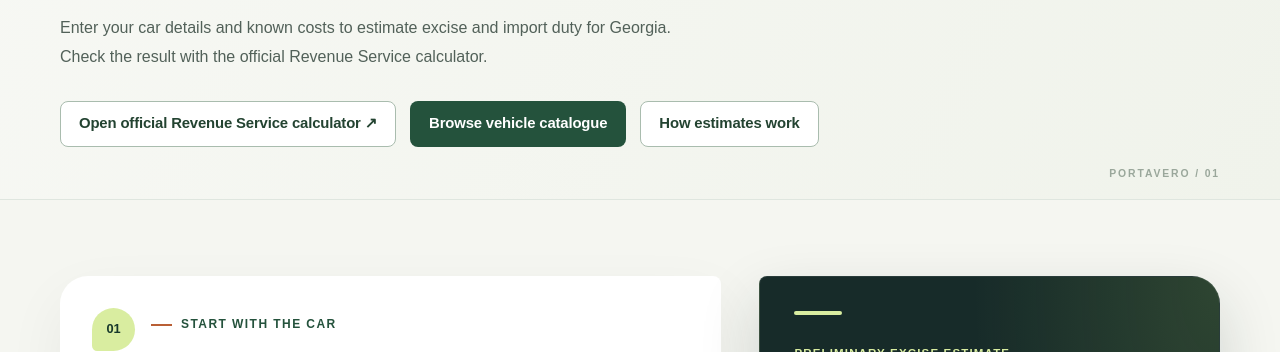
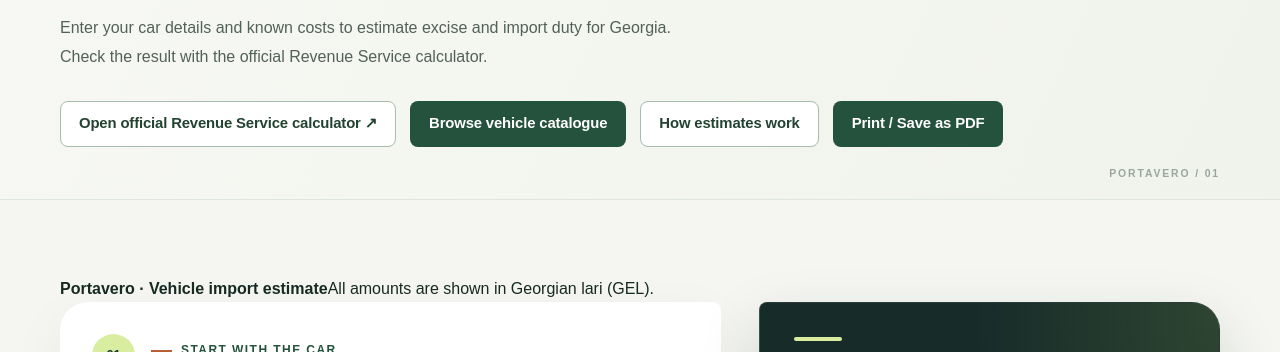
Before and after one commit to GIORGIO2032Q4E/portavero, a Next.js app: page /vehicle-import in a window 1280 px wide. Shown: the part 327-679 px from the top of the page. Built offline with nearby package versions, Linux system fonts and the light colour scheme; no server answers.

Commit message:
Add print action to vehicle import estimator

```diff
--- a/src/app/vehicle-import/page.tsx
+++ b/src/app/vehicle-import/page.tsx
@@ -79,7 +79,7 @@ export default function VehicleImportPage() {
   }, [year, declarationYear, steering, hybrid, classicCar, preAprilRegime, isElectric, engineCc, purchase, auction, inland, shipping, insurance, port, delivery]);
 
   return (
-    <>
+    <div className="vehicle-import-page">
       <section className="page-hero">
         <div className="container">
           <span className="eyebrow">Vehicle import planner</span>
@@ -89,12 +89,18 @@ export default function VehicleImportPage() {
             <a href={revenueServiceUrl} target="_blank" rel="noreferrer" className="button button-outline">Open official Revenue Service calculator ↗</a>
             <Link href="/vehicles" className="button button-dark">Browse vehicle catalogue</Link>
             <Link href="/how-it-works" className="button button-outline">How estimates work</Link>
+            <button type="button" className="button button-dark print-trigger" onClick={() => window.print()}>Print / Save as PDF</button>
           </div>
         </div>
       </section>
 
       <section className="section">
-        <div className="container tool-layout">
+        <div className="container">
+          <div className="print-report-meta">
+            <strong>Portavero · Vehicle import estimate</strong>
+            <span>All amounts are shown in Georgian lari (GEL).</span>
+          </div>
+          <div className="tool-layout">
           <section className="panel vehicle-panel">
             <div className="vehicle-section-heading"><span className="step-chip">01</span><div><span className="eyebrow">Start with the car</span><h2>Identify your vehicle</h2></div></div>
             <p className="panel-intro">This estimate uses a limited set of rules for passenger vehicles classified under HS 8703. Check the official calculator if you are unsure about your vehicle.</p>
@@ -209,6 +215,7 @@ export default function VehicleImportPage() {
             </div>
             <div className="disclaimer"><strong>{result.unknownCosts} of 7 cost categories still unknown.</strong> {result.unknownCosts > 0 ? "The displayed budget excludes blank costs, so it is not a final landed-cost total." : "All additional cost fields have an entered amount."} The total includes GEL 480 in standard listed customs and registration fees. Broker charges, storage, special handling, classification exceptions and transitional rules may add costs or change the tax treatment.</div>
           </aside>
+          </div>
         </div>
       </section>
 
@@ -242,6 +249,6 @@ export default function VehicleImportPage() {
           <p>Sources: <a href="https://new.matsne.gov.ge/en/document/view/1043717" target="_blank" rel="noreferrer">Tax Code of Georgia, Articles 188, 197 and 199</a> and the <a href="https://voice.rs.ge/Default.aspx?id=3874" target="_blank" rel="noreferrer">Revenue Service notice on the April 2, 2026 change</a>. This estimate is informational, not a binding customs assessment. Verify the final amount with the official <a href={revenueServiceUrl} target="_blank" rel="noreferrer">Revenue Service calculator</a>.</p>
         </div>
       </section>
-    </>
+    </div>
   );
 }
```
